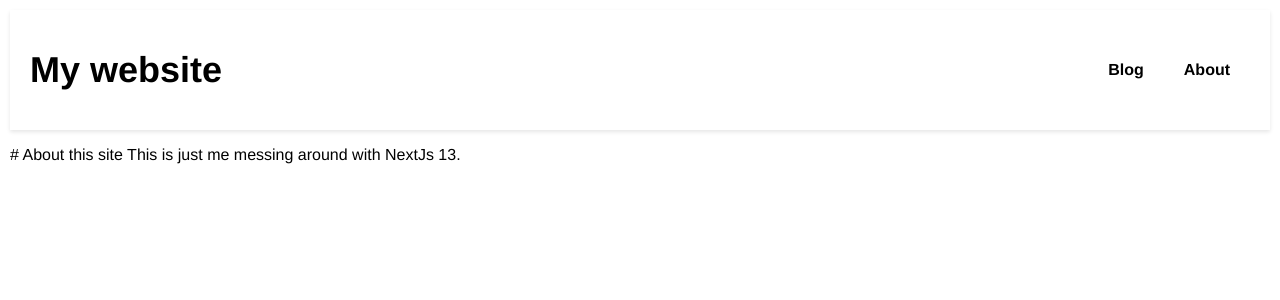
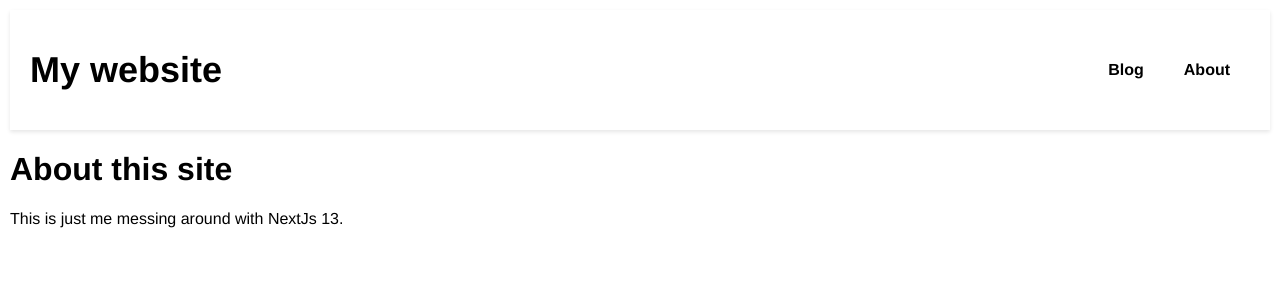
Before and after one commit to yechuan51/MyWebsite, a Next.js app in the folder my_website/: page /about in a window 1280 px wide. Shown: the top 300 px of the page. Built offline with nearby package versions, Linux system fonts and the light colour scheme.

Commit message:
Add new component for displaying markdown content.

```diff
--- a/my_website/package.json
+++ b/my_website/package.json
@@ -18,6 +18,7 @@
     "next": "13.1.6",
     "react": "18.2.0",
     "react-dom": "18.2.0",
+    "react-markdown": "^8.0.5",
     "typescript": "4.9.5"
   }
 }
--- a/my_website/src/app/(home)/about/page.tsx
+++ b/my_website/src/app/(home)/about/page.tsx
@@ -1,6 +1,7 @@
-import {getAboutPageMarkdown} from "@/lib/fs/fs";
+import { getAboutPageMarkdown } from "@/lib/fs/fs";
+import MarkdownContent from "@/components/markdown/markdownContent";
 
-const ABOUT_PAGE_PATH = ["public", "content", "about", "about.md"]
+const ABOUT_PAGE_PATH = ["public", "content", "about", "about.md"];
 
 const AboutPage = async () => {
   const data = await getAboutPageMarkdown(ABOUT_PAGE_PATH);
@@ -11,7 +12,7 @@ const AboutPage = async () => {
 
   return (
     <main>
-      <p>{content}</p>
+      <MarkdownContent content={content} />
     </main>
   );
 };
--- /dev/null
+++ b/my_website/src/components/markdown/markdownContent.tsx
@@ -0,0 +1,25 @@
+import { NextPage } from "next";
+import ReactMarkdown from "react-markdown";
+
+export type MarkdownContentMetadataType = {
+  title: string;
+};
+
+export type MarkdownContentPropsType = {
+  content: string;
+  metadata?: Partial<MarkdownContentMetadataType>;
+};
+
+const MarkdownContent: NextPage<MarkdownContentPropsType> = ({
+  content,
+  metadata,
+}) => {
+  return (
+    <div>
+      {metadata && metadata.title && <h1>{metadata.title}</h1>}
+      <ReactMarkdown>{content}</ReactMarkdown>
+    </div>
+  );
+};
+
+export default MarkdownContent;
```
Also changed, not shown: 1 other file (tests, documents, lock files or other folders).
